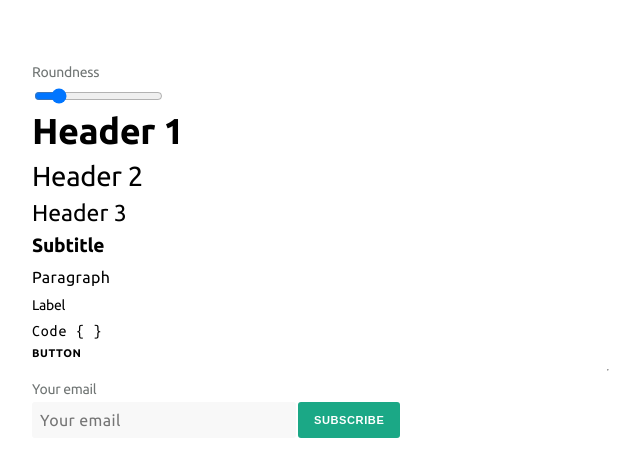
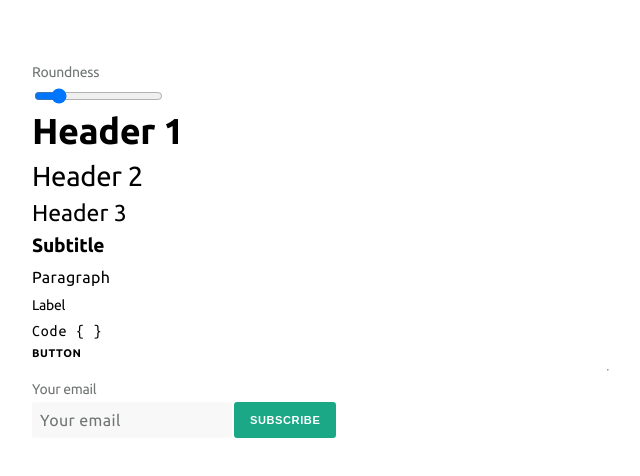
Before and after one commit to ryfylke-react-as/design, a React (Create React App) app: page / in a window 1280 px wide. Shown: the top 476 px of the page, without its empty margins (32-672 px from the left). Built offline with nearby package versions, Linux system fonts and the light colour scheme.

Commit message:
chore: Placeholder color & width on TextInput

```diff
--- a/src/components/TextInput.tsx
+++ b/src/components/TextInput.tsx
@@ -42,8 +42,12 @@ const StyledInput = styled.input<StyledProps>`
   outline-offset: -1px;
   transition: outline 0.1s ease-in;
   height: 36px;
+  width: 200px;
   &:hover {
     outline: 1px solid var(--c-ui-02);
+  }
+  &::placeholder {
+    color: var(--c-ui-03);
   }
   ${applyFocusStyles}
   ${applyFontKind("p")}
```
